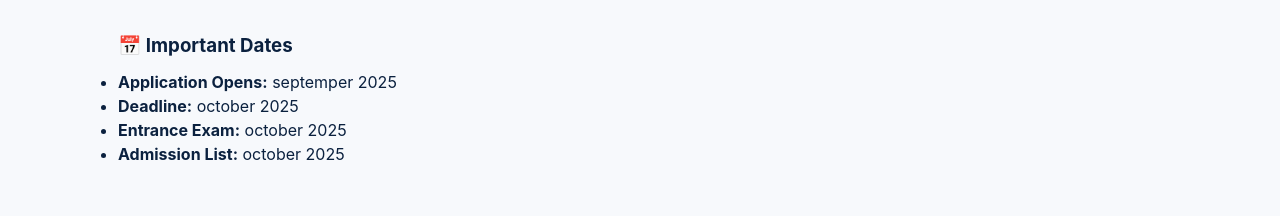
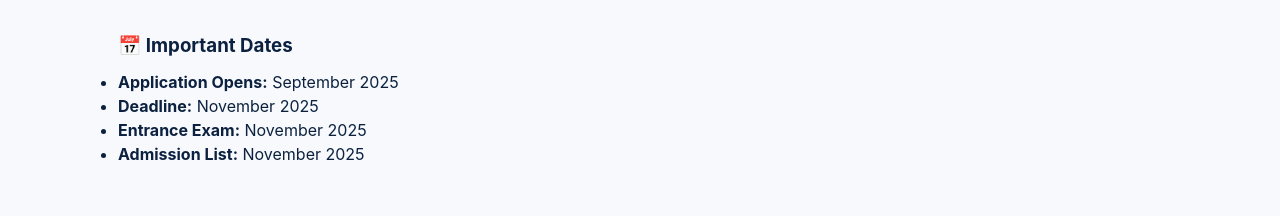
Before and after one commit to Giftfx-ship/ocns-admissions, a website: page index.html in a window 1280 px wide. Shown: the part 1964-2180 px from the top of the page. Drawn offline with Linux system fonts and the light colour scheme.

Commit message:
Update important dates in index.html

```diff
--- a/index.html
+++ b/index.html
@@ -246,10 +246,10 @@
     <div class="wrap">
       <h3 class="section-title">📅 Important Dates</h3>
       <ul>
-        <li><strong>Application Opens:</strong> septemper 2025</li>
-        <li><strong>Deadline:</strong> october 2025</li>
-        <li><strong>Entrance Exam:</strong> october 2025</li>
-        <li><strong>Admission List:</strong> october 2025</li>
+        <li><strong>Application Opens:</strong> September 2025</li>
+        <li><strong>Deadline:</strong> November 2025</li>
+        <li><strong>Entrance Exam:</strong> November 2025</li>
+        <li><strong>Admission List:</strong> November 2025</li>
       </ul>
     </div>
   </section>
```
